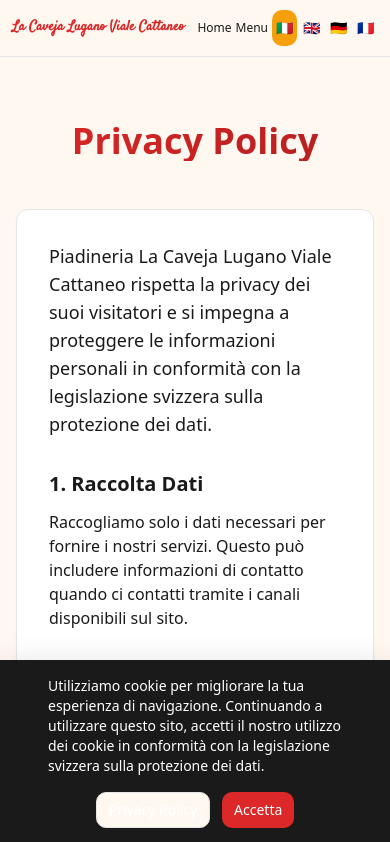
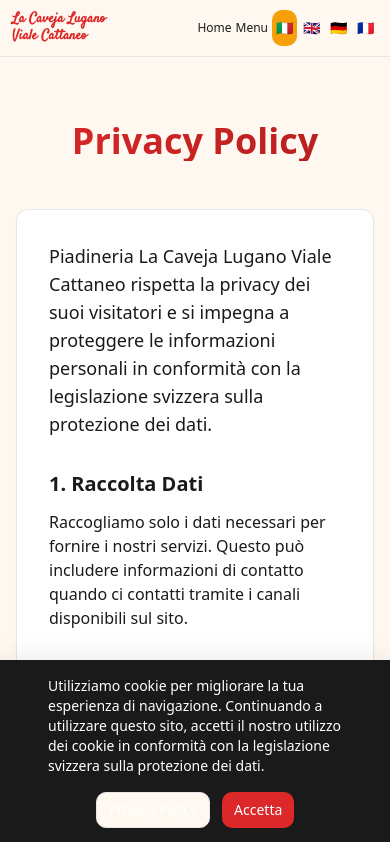
Before and after one commit to lacaveja/la-caveja-digital, a React (Vite) app: page /privacy in a window 390 px wide. Shown: the top 842 px of the page. Built offline with nearby package versions, Linux system fonts and the light colour scheme; the HTML template or start-up script is replaced by a standard one.

Commit message:
Nome su due righe su mobile: La Caveja Lugano / Viale Cattaneo

```diff
--- a/src/components/Header.tsx
+++ b/src/components/Header.tsx
@@ -14,7 +14,10 @@
     <header className="sticky top-0 z-50 w-full border-b border-border bg-background/95 backdrop-blur supports-[backdrop-filter]:bg-background/80">
       <nav className="container mx-auto flex h-14 md:h-16 items-center justify-between px-3 md:px-4">
         <Link to="/" className="flex items-center flex-shrink-0">
-          <span className="text-sm md:text-3xl font-logo font-bold text-primary leading-tight">La Caveja Lugano Viale Cattaneo</span>
+          <span className="text-sm md:text-3xl font-logo font-bold text-primary leading-tight">
+            <span className="block md:inline">La Caveja Lugano</span>
+            <span className="block md:inline md:ml-1">Viale Cattaneo</span>
+          </span>
         </Link>
 
         {/* Navigation - sempre visibile su mobile e desktop */}
```
